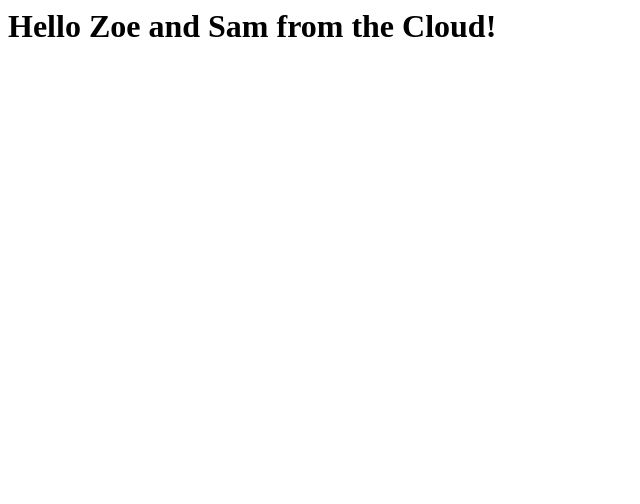
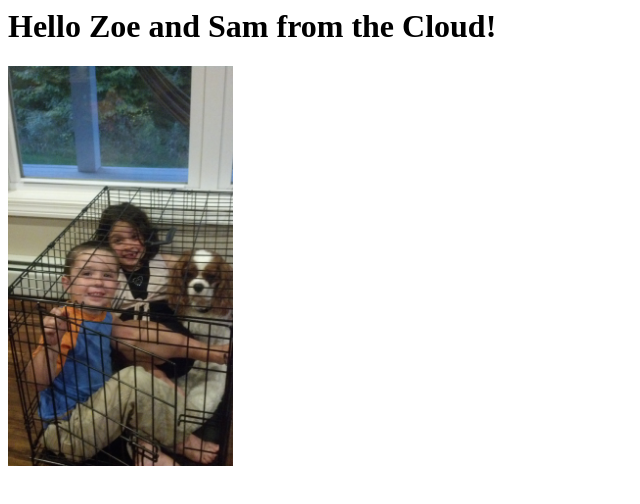
Before and after one commit to norrisb802/norrisb802.github.io, a plain HTML site: page index.html in a window 1280 px wide. Shown: the whole page, without its empty margins (0-640 px from the left). Drawn offline with Linux system fonts and the light colour scheme.

Commit message:
try xttwo

```diff
--- a/index.html
+++ b/index.html
@@ -1,6 +1,6 @@
 <html>
     <h1>Hello Zoe and Sam from the Cloud!</h1>
         <div>
-            <img scr = "kids.jpg" height = "400">
+            <img src="kids.JPG" height="400">
             </div>
 </html>
```
